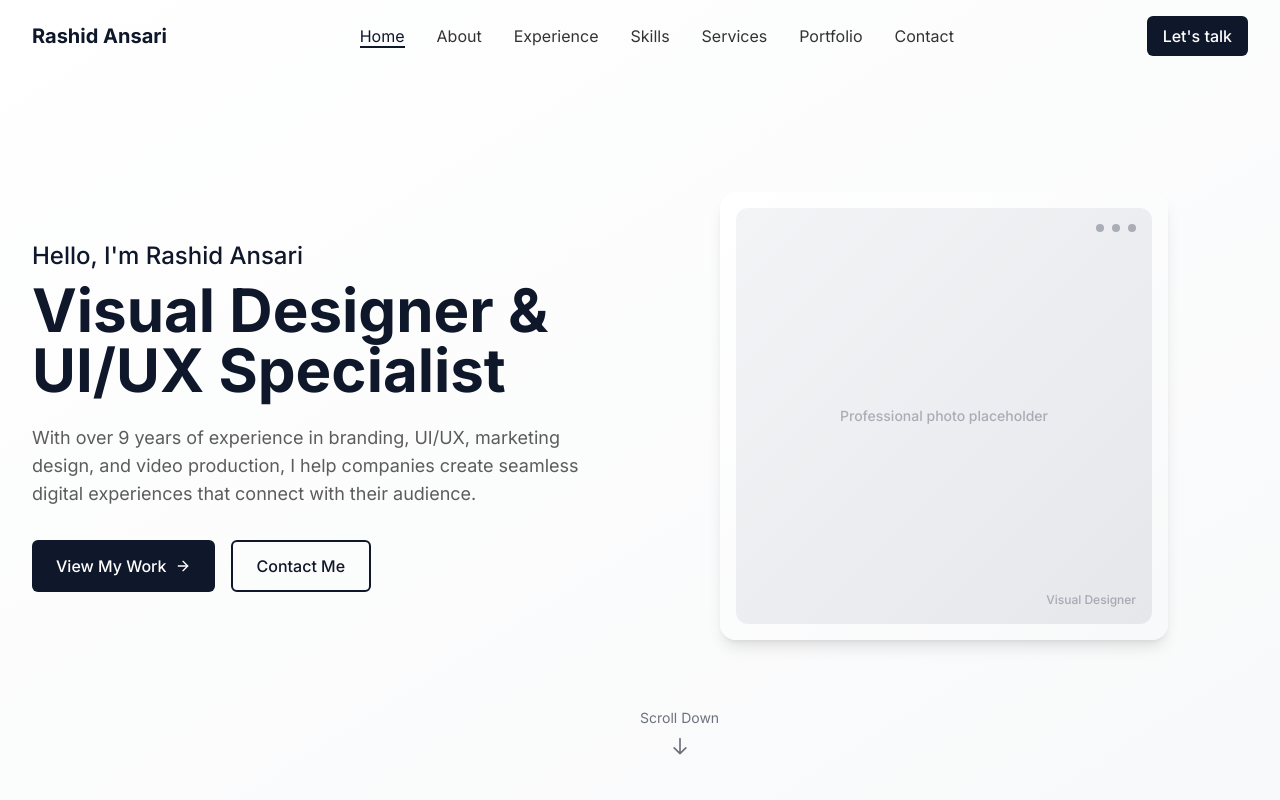
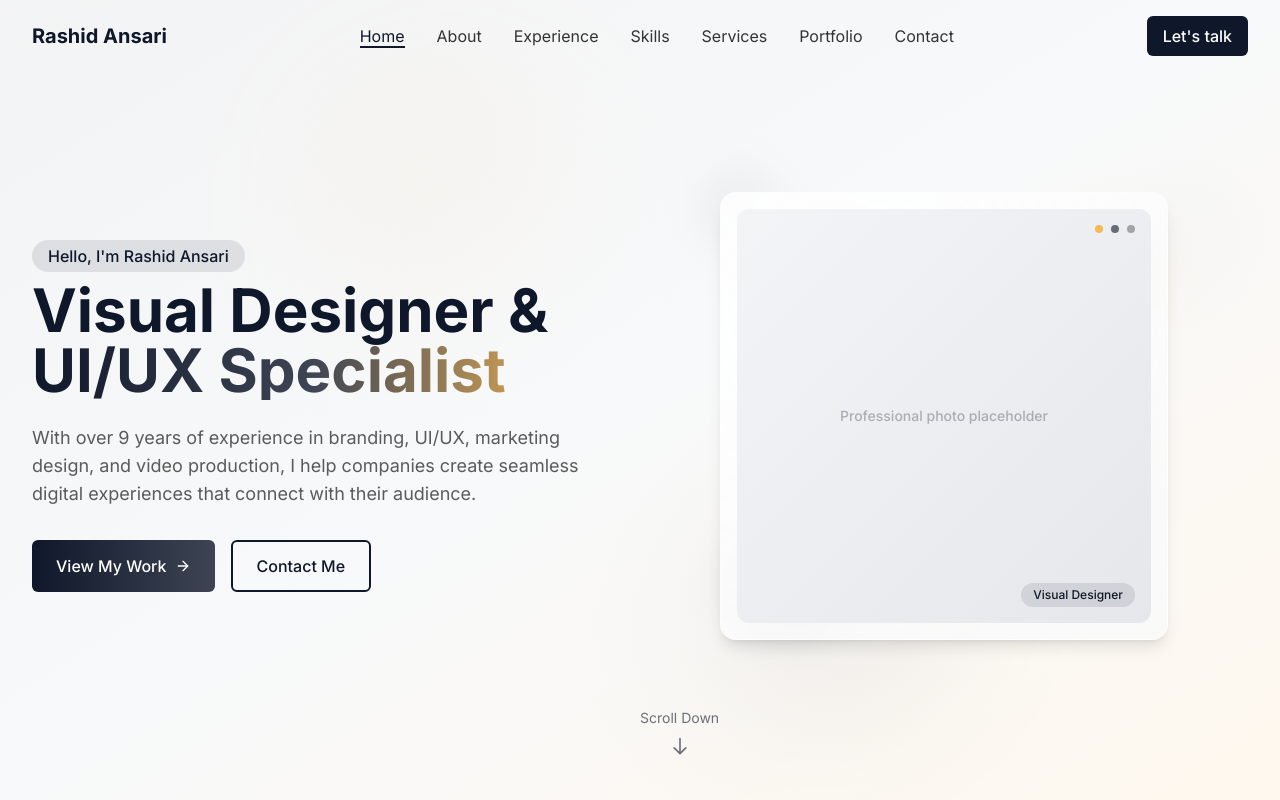
Before and after one commit to rashid007fce/rashid-design-canvas, a React (Vite) app: page / in a window 1280 px wide. Shown: the top 800 px of the page. Built offline with nearby package versions, Linux system fonts and the light colour scheme.

Commit message:
Add hero section styling
Styled the hero section with background gradients and color elements.

```diff
--- a/src/components/Hero.tsx
+++ b/src/components/Hero.tsx
@@ -15,15 +15,20 @@ const Hero = () => {
   };
 
   return (
-    <section id="home" className="relative min-h-screen bg-gradient-to-br from-white to-offwhite pt-24 pb-16">
+    <section id="home" className="relative min-h-screen pt-24 pb-16 overflow-hidden bg-gradient-to-br from-navy/5 via-offwhite to-gold/10">
+      {/* Decorative elements */}
+      <div className="absolute top-20 left-1/4 w-64 h-64 rounded-full bg-gold/10 blur-3xl -z-10"></div>
+      <div className="absolute bottom-20 right-1/4 w-72 h-72 rounded-full bg-navy/10 blur-3xl -z-10"></div>
+      <div className="absolute top-40 right-10 w-32 h-32 rounded-full bg-navy/5 blur-xl -z-10"></div>
+
       <div className="section-container flex flex-col lg:flex-row items-center">
         <div className="w-full lg:w-1/2 pr-0 lg:pr-12 mb-8 lg:mb-0">
-          <h2 className="text-navy text-xl md:text-2xl font-medium mb-2 animate-fade-in">
+          <div className="inline-block mb-2 px-4 py-1 rounded-full bg-navy/10 text-navy font-medium animate-fade-in">
             Hello, I'm Rashid Ansari
-          </h2>
+          </div>
           <h1 className="text-4xl md:text-5xl lg:text-6xl font-bold mb-6 text-navy animate-fade-in" style={{ animationDelay: "0.1s" }}>
             <span className="block">Visual Designer &</span>
-            <span className="block">UI/UX Specialist</span>
+            <span className="block bg-gradient-to-r from-navy via-navy/80 to-gold bg-clip-text text-transparent">UI/UX Specialist</span>
           </h1>
           <p className="text-charcoal/80 text-lg mb-8 max-w-xl animate-fade-in" style={{ animationDelay: "0.2s" }}>
             With over 9 years of experience in branding, UI/UX, marketing design, and video production, I help companies create seamless digital experiences that connect with their audience.
@@ -31,7 +36,7 @@ const Hero = () => {
           <div className="flex flex-wrap gap-4 animate-fade-in" style={{ animationDelay: "0.3s" }}>
             <button
               onClick={() => scrollToSection('portfolio')}
-              className="inline-flex items-center bg-navy text-white py-3 px-6 rounded-md font-medium hover:bg-opacity-90 transition-colors"
+              className="inline-flex items-center bg-gradient-to-r from-navy to-navy/80 text-white py-3 px-6 rounded-md font-medium hover:shadow-lg transition-all"
             >
               View My Work
               <ArrowRight className="ml-2 h-4 w-4" />
@@ -48,24 +53,25 @@ const Hero = () => {
         <div className="relative w-full lg:w-1/2 animate-fade-in" style={{ animationDelay: "0.4s" }}>
           <div className="relative w-full aspect-square max-w-md mx-auto">
             {/* Background design elements */}
-            <div className="absolute top-0 right-0 w-40 h-40 bg-gold/20 rounded-full -z-10 blur-xl"></div>
-            <div className="absolute bottom-0 left-0 w-32 h-32 bg-navy/10 rounded-full -z-10 blur-lg"></div>
+            <div className="absolute top-0 right-0 w-40 h-40 bg-gold/30 rounded-full -z-10 blur-xl"></div>
+            <div className="absolute -top-6 -left-6 w-24 h-24 bg-navy/20 rounded-full -z-10 blur-lg"></div>
+            <div className="absolute bottom-0 left-0 w-32 h-32 bg-navy/20 rounded-full -z-10 blur-lg"></div>
 
             {/* Profile image container */}
-            <div className="bg-gradient-to-br from-white to-offwhite p-4 rounded-2xl shadow-lg overflow-hidden relative h-full">
+            <div className="bg-gradient-to-br from-white/80 to-offwhite/80 p-4 rounded-2xl shadow-lg overflow-hidden relative h-full backdrop-blur-sm border border-white/50">
               <div className="absolute top-0 left-0 w-full h-full bg-[radial-gradient(circle_at_25%_25%,rgba(255,255,255,0.5)_0%,rgba(255,255,255,0)_80%)]"></div>
               <div className="h-full rounded-xl overflow-hidden bg-gradient-to-br from-gray-100 to-gray-200 flex items-center justify-center relative">
                 <div className="absolute inset-0 flex items-center justify-center text-navy/30 text-sm font-medium">
                   Professional photo placeholder
                 </div>
-                {/* Placeholder for profile photo - to be replaced with actual image */}
+                {/* Design elements for the profile photo area */}
                 <div className="absolute top-4 right-4 flex space-x-2">
-                  <div className="w-2 h-2 bg-navy/30 rounded-full"></div>
-                  <div className="w-2 h-2 bg-navy/30 rounded-full"></div>
-                  <div className="w-2 h-2 bg-navy/30 rounded-full"></div>
+                  <div className="w-2 h-2 bg-gold rounded-full"></div>
+                  <div className="w-2 h-2 bg-navy/60 rounded-full"></div>
+                  <div className="w-2 h-2 bg-charcoal/40 rounded-full"></div>
                 </div>
                 <div className="absolute bottom-4 right-4">
-                  <div className="text-xs text-navy/30 font-medium">Visual Designer</div>
+                  <div className="text-xs bg-navy/10 px-3 py-1 rounded-full text-navy font-medium">Visual Designer</div>
                 </div>
               </div>
             </div>
```
